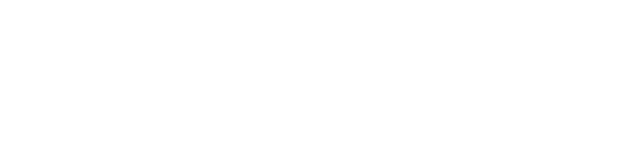
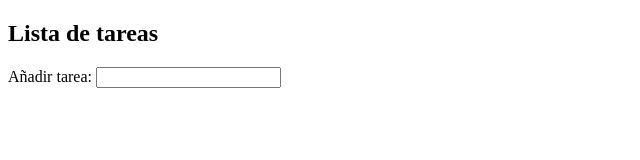
Before and after one commit to marcosjrs/Lista-Tareas-Basico-Solo-Redux, a plain HTML site: page index.html in a window 1280 px wide. Shown: the whole page, without its empty margins (0-640 px from the left). Drawn offline with nearby package versions, Linux system fonts and the light colour scheme.

Commit message:
Esqueleto del index

```diff
--- a/index.html
+++ b/index.html
@@ -9,9 +9,14 @@
     <title>Lista Tareas con Redux</title>
 </head>
 <body>
-    <div>
+    <h2>Lista de tareas</h2>
+    <div class="contenedor-add">
+        <label for="texto">Añadir tarea: </label>
+        <input id="texto" name="texto" type="text">
+    </div>
+    <ul id="lista">
 
-    </div>
+    </ul>
     <script src="script.js"></script>
 </body>
 </html>
```
